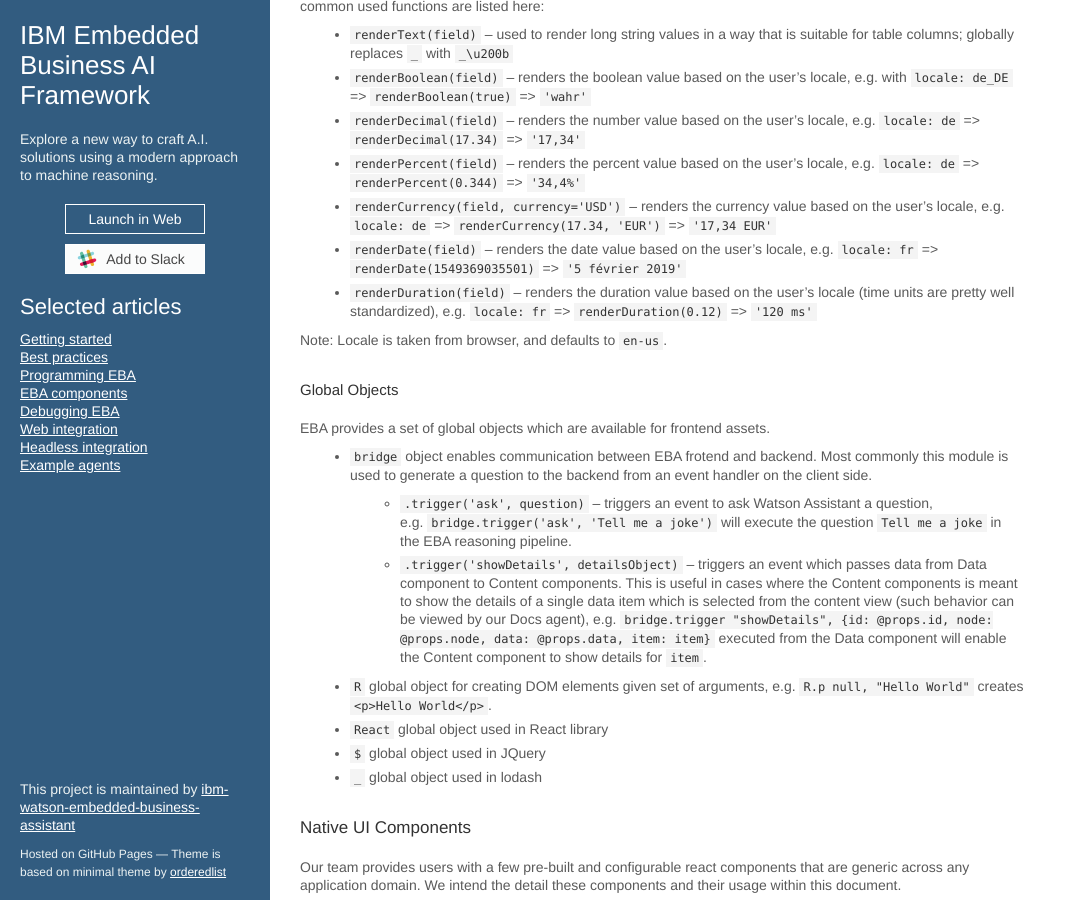
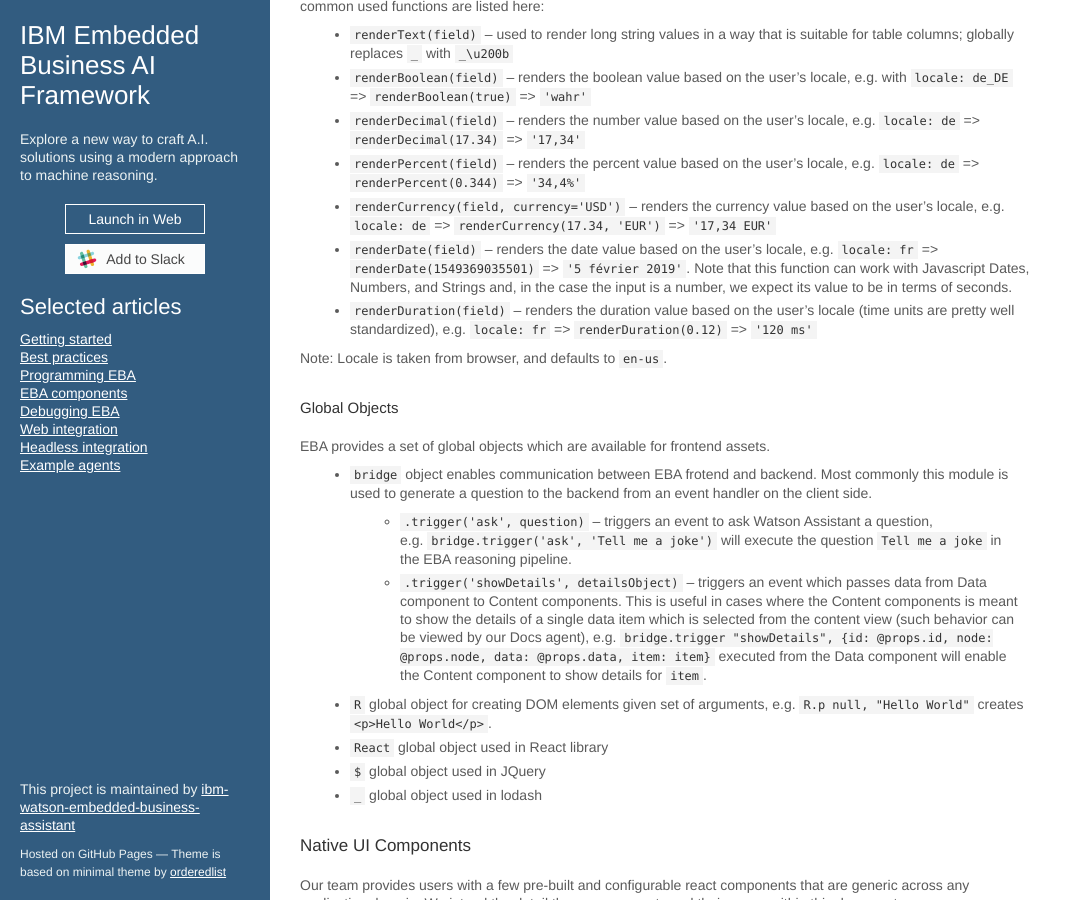
Before and after one commit to ibm-watson-embedded-business-assistant/eba-example-agents, a Jekyll site: the page built from docs/lab/assets/Frontend.md, in a window 1280 px wide and 900 px high, scrolled down 1482 px. Shown: the whole window, without its empty margins (0-1071 px from the left). Built offline with Jekyll 4.4.1, drawn with Linux system fonts in a browser that asks for light colours; our own code applies the rules of GitHub Pages for plain Markdown files.

Commit message:
Update Frontend.md

```diff
--- a/docs/lab/assets/Frontend.md
+++ b/docs/lab/assets/Frontend.md
@@ -63,7 +63,7 @@
  - `renderDecimal(field)` -- renders the number value based on the user's locale, e.g. `locale: de` => `renderDecimal(17.34)` => `'17,34'`
  - `renderPercent(field)` -- renders the percent value based on the user's locale, e.g. `locale: de` => `renderPercent(0.344)` => `'34,4%'`
  - `renderCurrency(field, currency='USD')` -- renders the currency value based on the user's locale, e.g. `locale: de` => `renderCurrency(17.34, 'EUR')` => `'17,34 EUR'`
- - `renderDate(field)` -- renders the date value based on the user's locale, e.g. `locale: fr` => `renderDate(1549369035501)` => `'5 février 2019'`
+ - `renderDate(field)` -- renders the date value based on the user's locale, e.g. `locale: fr` => `renderDate(1549369035501)` => `'5 février 2019'`. Note that this function can work with Javascript Dates, Numbers, and Strings and, in the case the input is a number, we expect its value to be in terms of seconds.
  - `renderDuration(field)` -- renders the duration value based on the user's locale (time units are pretty well standardized), e.g. `locale: fr` => `renderDuration(0.12)` => `'120 ms'`
 
 Note: Locale is taken from browser, and defaults to `en-us`.
```
